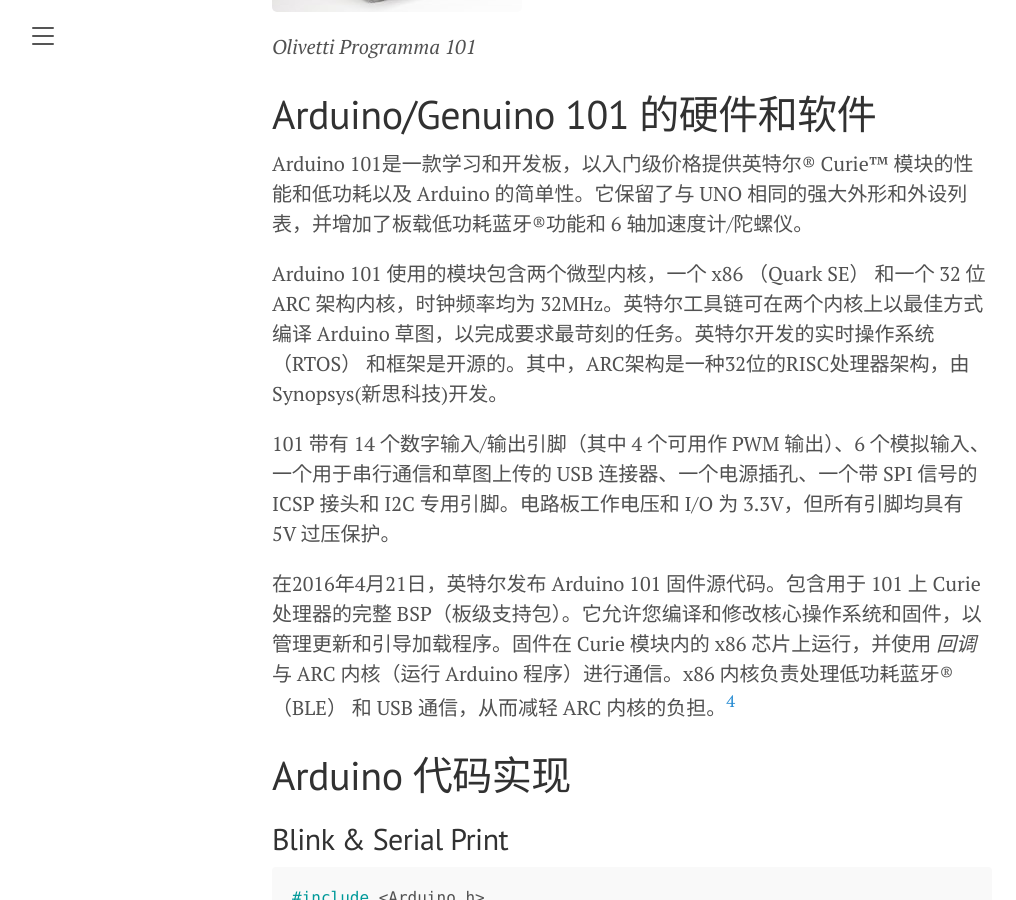
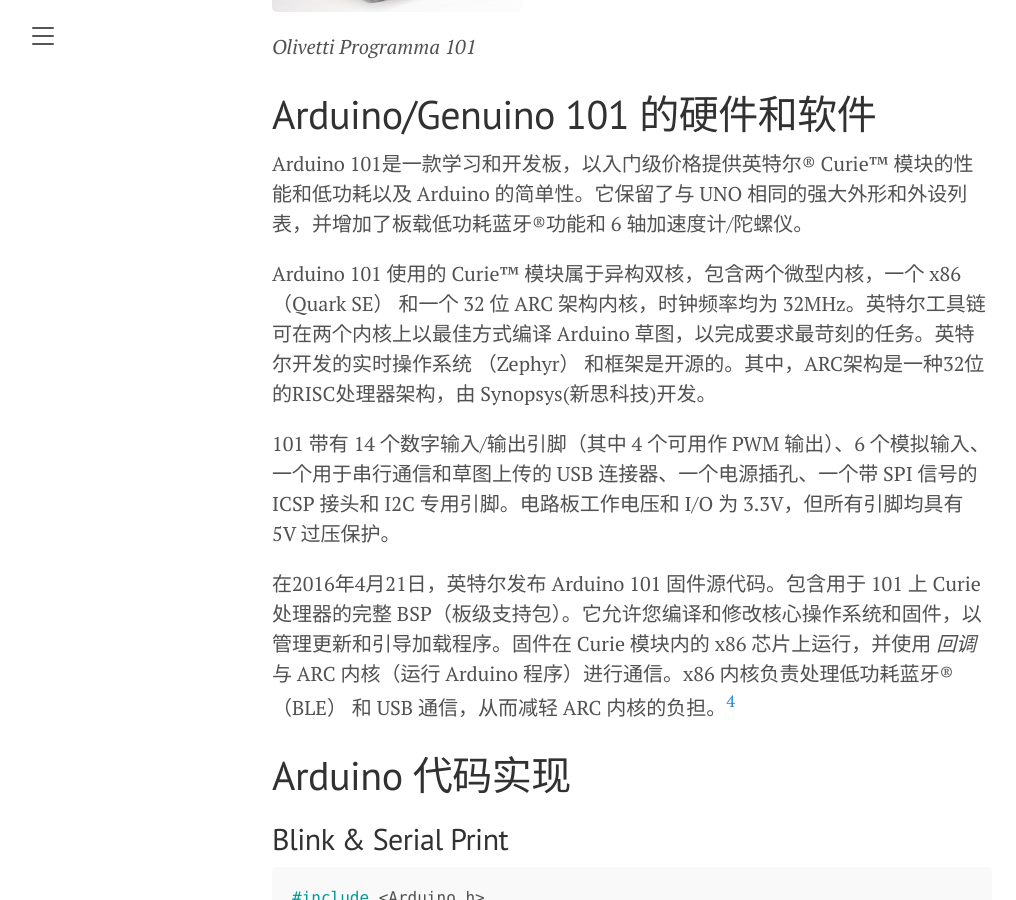
Before and after one commit to IcingTomato/icing.fun, a Jekyll site: the page built from _posts/2024-01-20-intel_genuino_101.markdown, in a window 1280 px wide and 900 px high, scrolled down 1051 px. Shown: the whole window, without its empty margins (8-1024 px from the left). Built offline with Jekyll 4.4.1, drawn with Linux system fonts in a browser that asks for light colours.

Commit message:
Change: Change 20240120

```diff
--- a/_posts/2024-01-20-intel_genuino_101.markdown
+++ b/_posts/2024-01-20-intel_genuino_101.markdown
@@ -19,7 +19,7 @@ tags: intel x86 zh-cn
 
 Arduino 101是一款学习和开发板，以入门级价格提供英特尔® Curie™ 模块的性能和低功耗以及 Arduino 的简单性。它保留了与 UNO 相同的强大外形和外设列表，并增加了板载低功耗蓝牙®功能和 6 轴加速度计/陀螺仪。
 
-Arduino 101 使用的模块包含两个微型内核，一个 x86 （Quark SE） 和一个 32 位 ARC 架构内核，时钟频率均为 32MHz。英特尔工具链可在两个内核上以最佳方式编译 Arduino 草图，以完成要求最苛刻的任务。英特尔开发的实时操作系统 （RTOS） 和框架是开源的。其中，ARC架构是一种32位的RISC处理器架构，由Synopsys(新思科技)开发。
+Arduino 101 使用的 Curie™ 模块属于异构双核，包含两个微型内核，一个 x86 （Quark SE） 和一个 32 位 ARC 架构内核，时钟频率均为 32MHz。英特尔工具链可在两个内核上以最佳方式编译 Arduino 草图，以完成要求最苛刻的任务。英特尔开发的实时操作系统 （Zephyr） 和框架是开源的。其中，ARC架构是一种32位的RISC处理器架构，由 Synopsys(新思科技)开发。
 
 101 带有 14 个数字输入/输出引脚（其中 4 个可用作 PWM 输出）、6 个模拟输入、一个用于串行通信和草图上传的 USB 连接器、一个电源插孔、一个带 SPI 信号的 ICSP 接头和 I2C 专用引脚。电路板工作电压和 I/O 为 3.3V，但所有引脚均具有 5V 过压保护。
 
```
